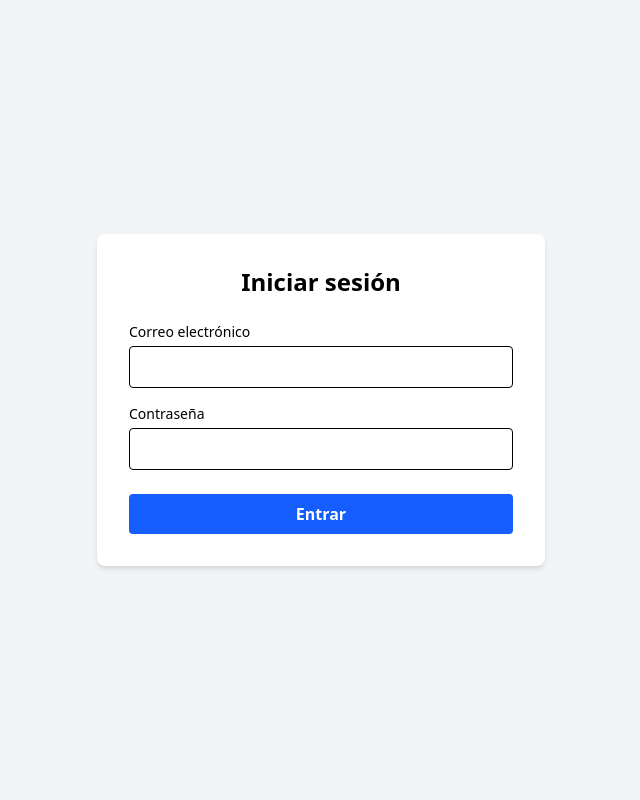
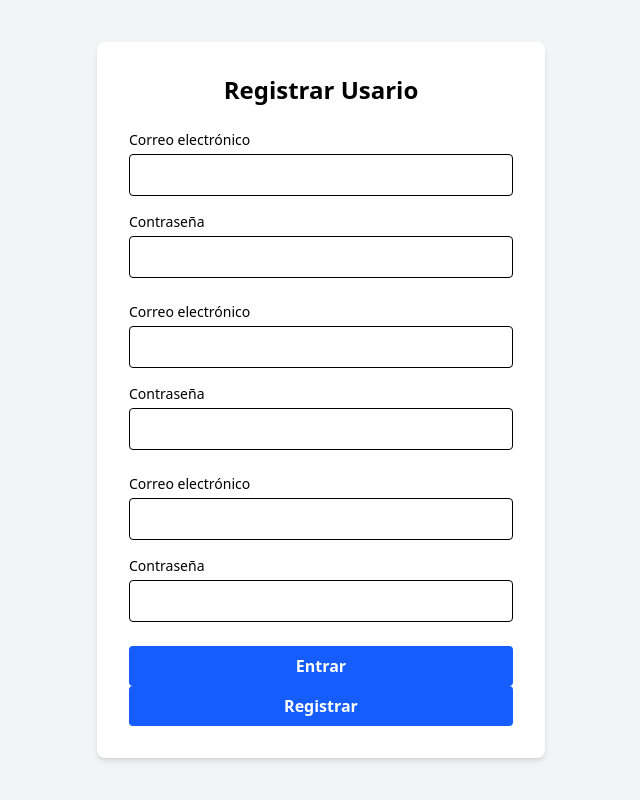
Before and after one commit to DailyCodingSoft/CodingHabit, a Next.js app in the folder coding-habit/: page /signin in a window 1280 px wide. Shown: the whole page, without its empty margins (319-959 px from the left). Built offline with nearby package versions, Linux system fonts and the light colour scheme.

Commit message:
Primera Parte de register

```diff
--- a/coding-habit/app/signin/page.tsx
+++ b/coding-habit/app/signin/page.tsx
@@ -7,8 +7,12 @@ import { useRouter } from 'next/navigation';
 export default function LoginPage() {
   const [email, setEmail] = useState('');
   const [password, setPassword] = useState('');
+  const [username,etUsername]= useState('');
+  const [github, setGithub] = useState('');
+  const [biography, setBiography] = useState('')
   const [error, setError] = useState('');
   const [loading, setLoading] = useState(false);
+  const [isRegister, setRegister]= useState(false)
 
   const router = useRouter();
   const login = async (e: React.FormEvent<HTMLFormElement>) => {
@@ -31,6 +35,7 @@ export default function LoginPage() {
 
   return (
     <div className="flex min-h-screen items-center justify-center bg-gray-100">
+      {isRegister ?
       <form
         onSubmit={login}
         className="w-full max-w-md rounded-lg bg-white p-8 shadow-md"
@@ -78,7 +83,118 @@ export default function LoginPage() {
         >
           {loading ? "Ingresando..." : "Entrar"}
         </button>
+        <button
+          className="w-full rounded bg-blue-600 py-2 font-semibold text-white hover:bg-blue-700 disabled:opacity-50"
+          onClick={() => setRegister(!isRegister) }
+        >
+          Registrar
+        </button>
+      </form> : <form
+        onSubmit={login}
+        className="w-full max-w-md rounded-lg bg-white p-8 shadow-md"
+      >
+        <h1 className="mb-6 text-center text-2xl font-bold">
+          Registrar Usario
+        </h1>
+
+        {error && (
+          <p className="mb-4 rounded bg-red-100 p-2 text-sm text-red-700">
+            {error}
+          </p>
+        )}
+
+        <div className="mb-4">
+          <label className="mb-1 block text-sm font-medium">
+            Correo electrónico
+          </label>
+          <input
+            type="email"
+            required
+            value={email}
+            onChange={(e) => setEmail(e.target.value)}
+            className="w-full rounded border px-3 py-2 focus:outline-none focus:ring focus:ring-blue-300"
+          />
+        </div>
+
+        <div className="mb-6">
+          <label className="mb-1 block text-sm font-medium">
+            Contraseña
+          </label>
+          <input
+            type="password"
+            required
+            value={password}
+            onChange={(e) => setPassword(e.target.value)}
+            className="w-full rounded border px-3 py-2 focus:outline-none focus:ring focus:ring-blue-300"
+          />
+        </div>
+
+        <div className="mb-4">
+          <label className="mb-1 block text-sm font-medium">
+            Correo electrónico
+          </label>
+          <input
+            type="email"
+            required
+            value={email}
+            onChange={(e) => setEmail(e.target.value)}
+            className="w-full rounded border px-3 py-2 focus:outline-none focus:ring focus:ring-blue-300"
+          />
+        </div>
+
+        <div className="mb-6">
+          <label className="mb-1 block text-sm font-medium">
+            Contraseña
+          </label>
+          <input
+            type="password"
+            required
+            value={password}
+            onChange={(e) => setPassword(e.target.value)}
+            className="w-full rounded border px-3 py-2 focus:outline-none focus:ring focus:ring-blue-300"
+          />
+        </div>
+
+        <div className="mb-4">
+          <label className="mb-1 block text-sm font-medium">
+            Correo electrónico
+          </label>
+          <input
+            type="email"
+            required
+            value={email}
+            onChange={(e) => setEmail(e.target.value)}
+            className="w-full rounded border px-3 py-2 focus:outline-none focus:ring focus:ring-blue-300"
+          />
+        </div>
+
+        <div className="mb-6">
+          <label className="mb-1 block text-sm font-medium">
+            Contraseña
+          </label>
+          <input
+            type="password"
+            required
+            value={password}
+            onChange={(e) => setPassword(e.target.value)}
+            className="w-full rounded border px-3 py-2 focus:outline-none focus:ring focus:ring-blue-300"
+          />
+        </div>
+        <button
+          type="submit"
+          disabled={loading}
+          className="w-full rounded bg-blue-600 py-2 font-semibold text-white hover:bg-blue-700 disabled:opacity-50"
+        >
+          {loading ? "Ingresando..." : "Entrar"}
+        </button>
+        <button
+          className="w-full rounded bg-blue-600 py-2 font-semibold text-white hover:bg-blue-700 disabled:opacity-50"
+          onClick={() => setRegister(!isRegister) }
+        >
+          Registrar
+        </button>
       </form>
+    }
     </div>
   );
 }
```
